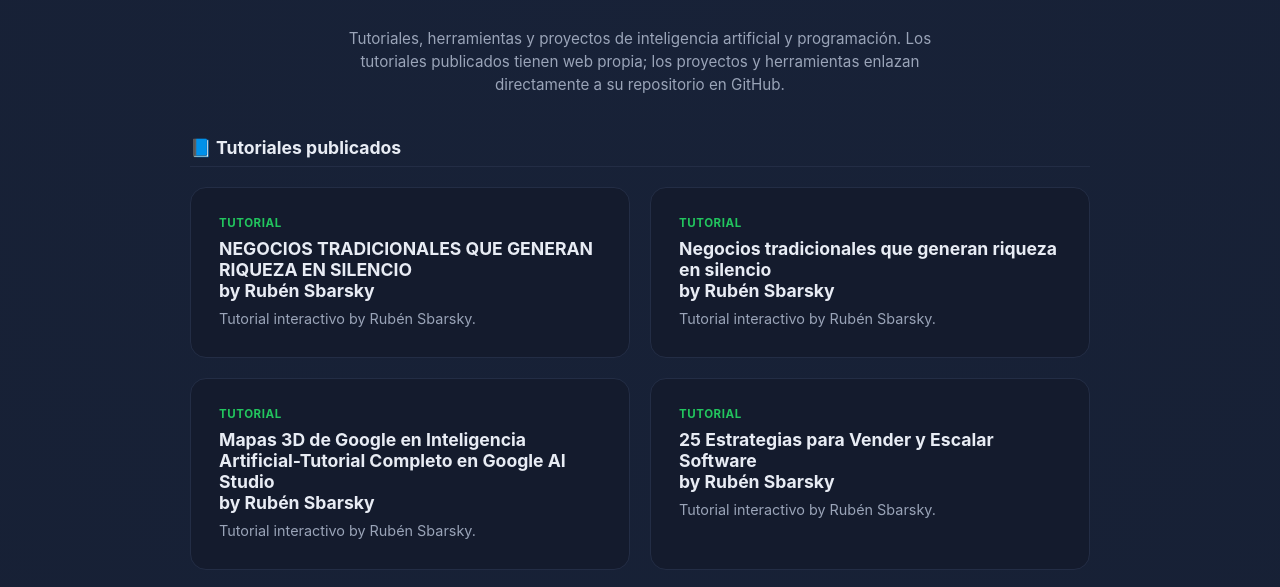
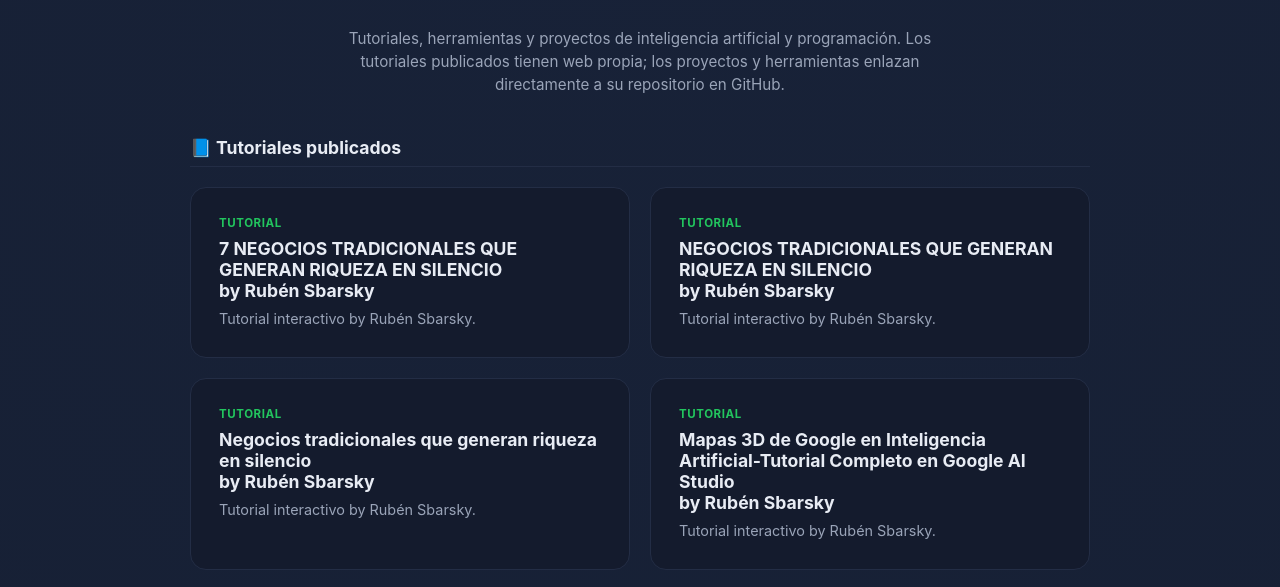
Before and after one commit to rubenurbano/tutoriales-ai, a plain HTML site: page index.html in a window 1280 px wide. Shown: the part 180-767 px from the top of the page. Drawn offline with Linux system fonts and the light colour scheme.

Commit message:
Añadir tarjeta: 7 negocios tradicionales que generan riqueza en silencio

```diff
--- a/index.html
+++ b/index.html
@@ -120,6 +120,12 @@
 
   <h2 class="group-title">📘 Tutoriales publicados</h2>
   <div class="grid">
+    <a class="card" href="https://rubenurbano.github.io/7-negocios-tradicionales-que-generan-riqueza-en-silencio/">
+      <span class="tag tutorial">Tutorial</span>
+      <h3>7 NEGOCIOS TRADICIONALES QUE GENERAN RIQUEZA EN SILENCIO<br>by Rubén Sbarsky</h3>
+      <p>Tutorial interactivo by Rubén Sbarsky.</p>
+    </a>
+
     <a class="card" href="https://rubenurbano.github.io/negocios-tradicionales-que-generan-riqueza-en-silencio-2/">
       <span class="tag tutorial">Tutorial</span>
       <h3>NEGOCIOS TRADICIONALES QUE GENERAN RIQUEZA EN SILENCIO<br>by Rubén Sbarsky</h3>
```
